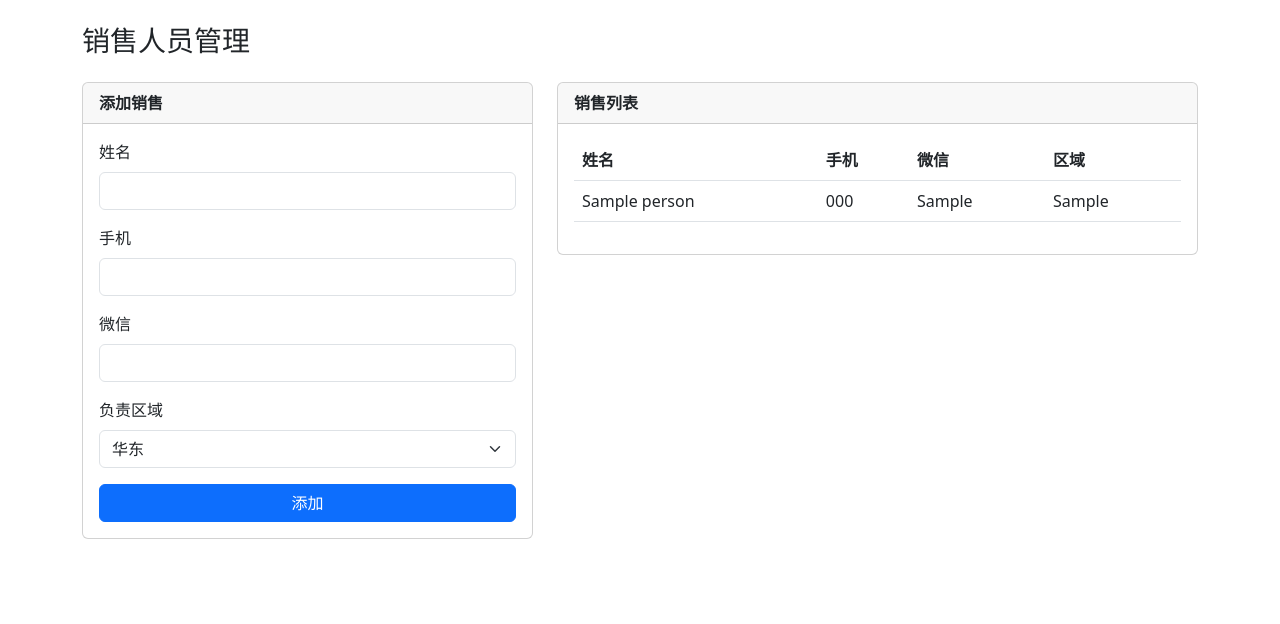
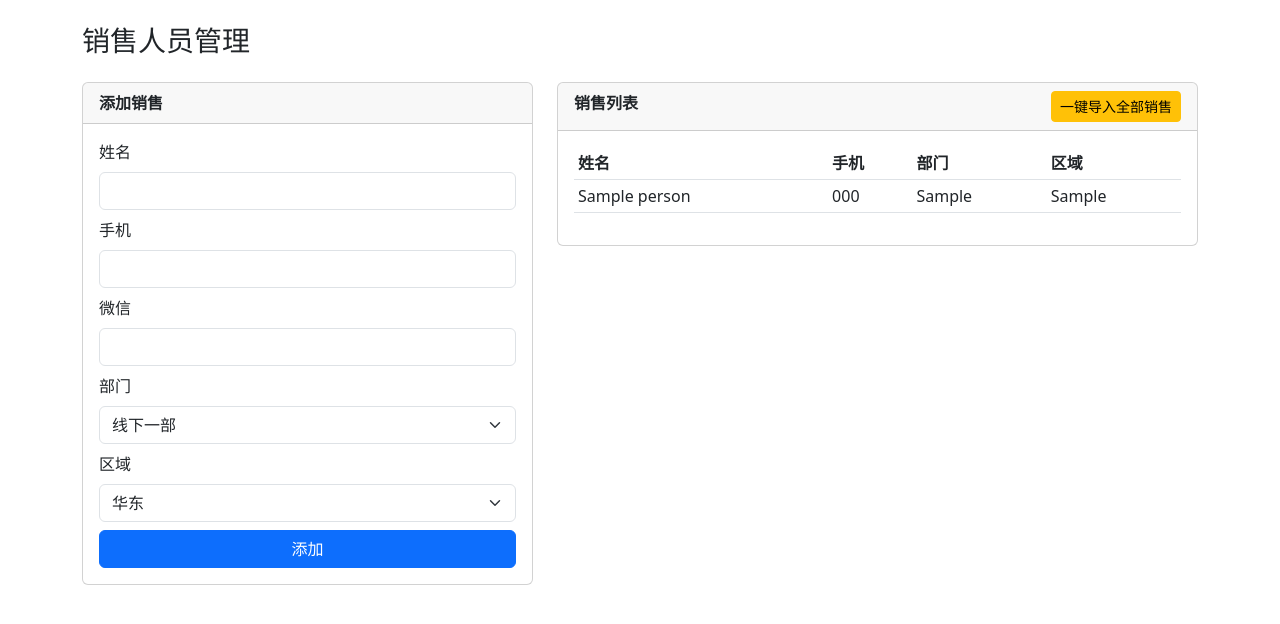
Before and after one commit to baicai548/jingxin-crm, a Flask app: page /sales in a window 1280 px wide. Shown: the part 56-680 px from the top of the page. Run offline with Flask 3, Linux system fonts and the light colour scheme; tables that the repository leaves empty hold one stand-in row (values such as "Sample post"); some libraries are stand-ins or nearby versions.

Commit message:
Update sales.html

```diff
--- a/templates/sales.html
+++ b/templates/sales.html
@@ -4,14 +4,16 @@
 <div class="row">
 <div class="col-md-5"><div class="card"><div class="card-header"><b>添加销售</b></div><div class="card-body">
 <form method="POST">
-<div class="mb-3"><label class="form-label">姓名</label><input type="text" name="name" class="form-control" required></div>
-<div class="mb-3"><label class="form-label">手机</label><input type="text" name="phone" class="form-control"></div>
-<div class="mb-3"><label class="form-label">微信</label><input type="text" name="wechat" class="form-control"></div>
-<div class="mb-3"><label class="form-label">负责区域</label><select name="region" class="form-select" required>{% for r in regions %}<option value="{{ r }}">{{ r }}</option>{% endfor %}</select></div>
+<div class="mb-2"><label class="form-label">姓名</label><input type="text" name="name" class="form-control" required></div>
+<div class="mb-2"><label class="form-label">手机</label><input type="text" name="phone" class="form-control"></div>
+<div class="mb-2"><label class="form-label">微信</label><input type="text" name="wechat" class="form-control"></div>
+<div class="mb-2"><label class="form-label">部门</label><select name="department" class="form-select" required>{% for d in departments %}<option value="{{ d }}">{{ d }}</option>{% endfor %}</select></div>
+<div class="mb-2"><label class="form-label">区域</label><select name="region" class="form-select">{% for r in regions %}<option value="{{ r }}">{{ r }}</option>{% endfor %}</select></div>
 <button type="submit" class="btn btn-primary w-100">添加</button>
 </form></div></div></div>
-<div class="col-md-7"><div class="card"><div class="card-header"><b>销售列表</b></div><div class="card-body">
-<table class="table"><thead><tr><th>姓名</th><th>手机</th><th>微信</th><th>区域</th></tr></thead>
-<tbody>{% for s in sales_list %}<tr><td>{{ s.name }}</td><td>{{ s.phone }}</td><td>{{ s.wechat }}</td><td>{{ s.region }}</td></tr>{% endfor %}</tbody></table>
-</div></div></div></div>
+<div class="col-md-7"><div class="card"><div class="card-header"><b>销售列表</b> <a href="/init_sales" class="btn btn-sm btn-warning float-end">一键导入全部销售</a></div><div class="card-body">
+<table class="table table-sm"><thead><tr><th>姓名</th><th>手机</th><th>部门</th><th>区域</th></tr></thead>
+<tbody>{% for s in sales_list %}<tr><td>{{ s.name }}</td><td>{{ s.phone }}</td><td>{{ s.department }}</td><td>{{ s.region }}</td></tr>{% endfor %}</tbody></table>
+</div></div></div>
+</div>
 {% endblock %}
```
